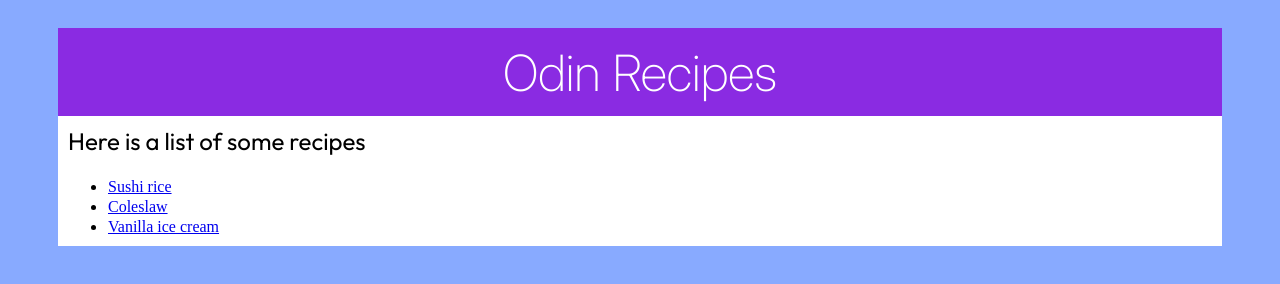
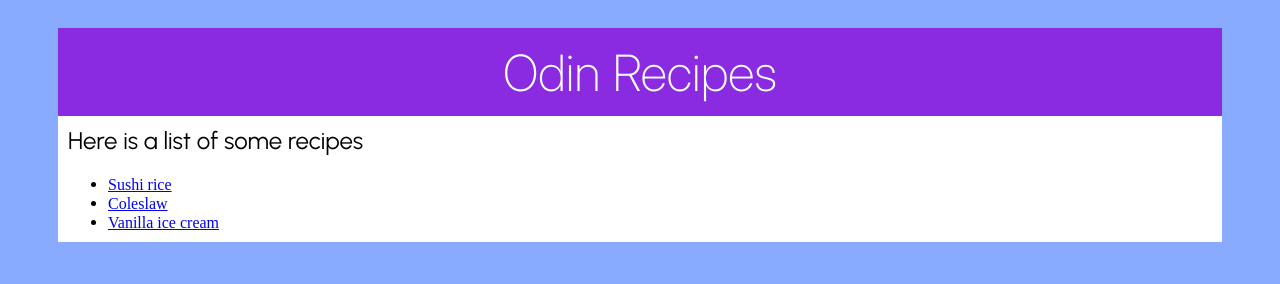
Before and after one commit to J0e-Quan/odin-recipes, a plain HTML site: page index.html in a window 1280 px wide. Drawn offline with Linux system fonts and the light colour scheme; a web font is replaced by a local one.

Commit message:
Replace Outfit font with Urbanist

```diff
--- a/styles.css
+++ b/styles.css
@@ -17,11 +17,20 @@
 }
 
 @font-face {
-    font-family: 'Outfit';
-    src: url(./fonts/Outfit[wght].woff2)
+    font-family: 'Urbanist';
+    src: url(./fonts/Urbanist-VariableFont_wght.woff2)
     format('woff2-variations');
     font-weight: 100 900;
     font-style: normal;
+    font-display: block;
+}
+
+@font-face {
+    font-family: 'Urbanist';
+    src: url(./fonts/Urbanist-Italic-VariableFont_wght.woff2)
+    format('woff2-variations');
+    font-weight: 100 900;
+    font-style: italic;
     font-display: block;
 }
 
@@ -37,7 +46,8 @@ h1 {
 }
 
 * {
-    font-family: "Outfit", sans-serif;
+    font-family: "Urbanist", sans-serif;
+    font-weight: 550;
 }
 
 body {
```
Also changed, not shown: fonts/Outfit[wght].woff2 (deleted), fonts/Urbanist-Italic-VariableFont_wght.woff2 (added), fonts/Urbanist-VariableFont_wght.woff2 (added), 1 other file.
